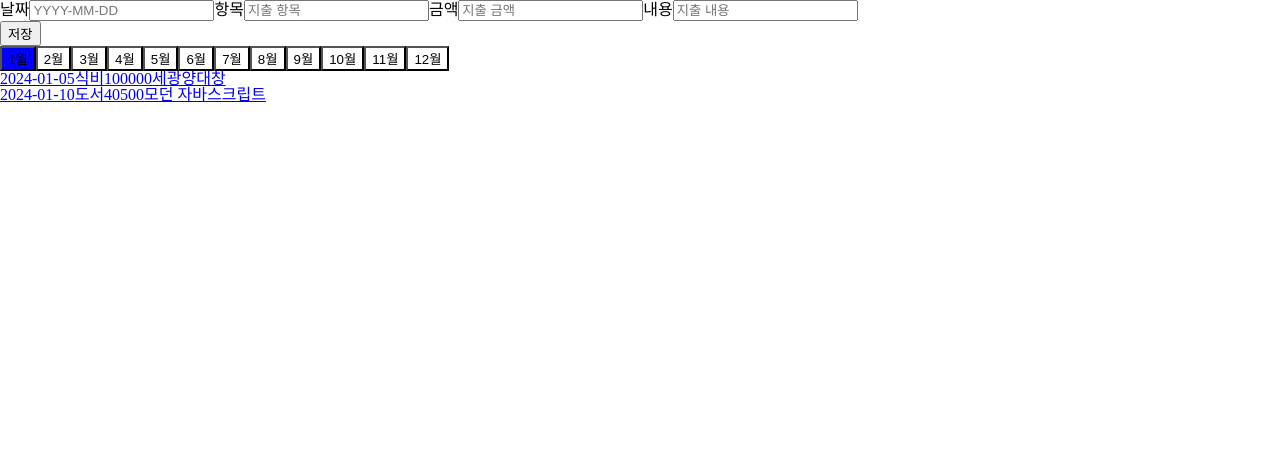
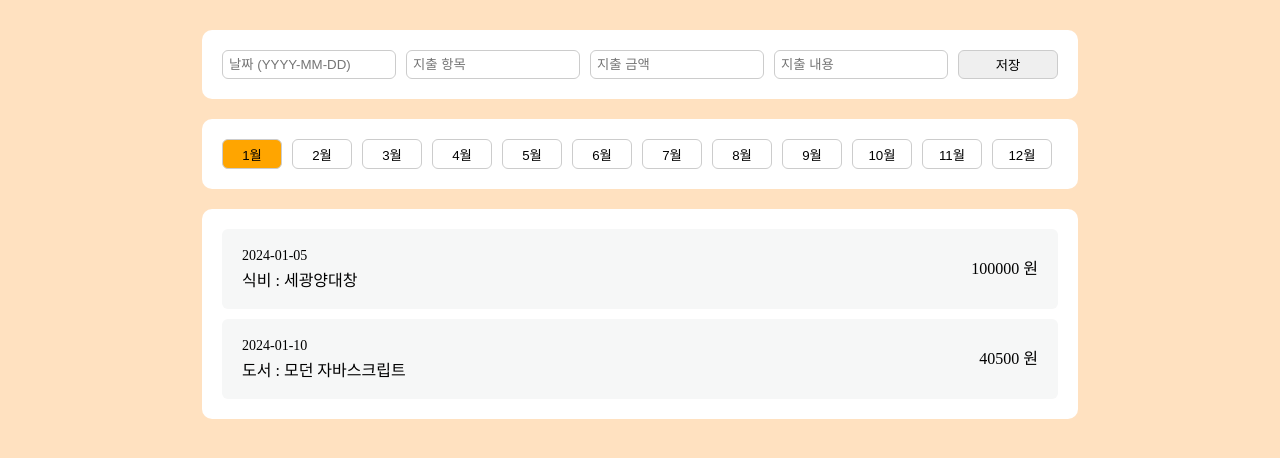
Before and after one commit to Dayeon-Cheon/pocket-money-tracker, a React (Vite) app: page / in a window 1280 px wide. Shown: the top 458 px of the page. Built offline with nearby package versions, Linux system fonts and the light colour scheme.

Commit message:
style: home

```diff
--- a/src/GlobalStyle.jsx
+++ b/src/GlobalStyle.jsx
@@ -2,7 +2,11 @@ import { createGlobalStyle } from "styled-components";
 
 const GlobalStyle = createGlobalStyle`
 body{
-    font-color: red;
+    display: flex;
+    flex-direction: column;
+    align-items: center;
+    margin: 30px;
+    background-color: #FFE1C0;
 }`;
 
 export default GlobalStyle;
--- a/src/components/ExpenseForm.jsx
+++ b/src/components/ExpenseForm.jsx
@@ -1,6 +1,7 @@
 import { useRef } from "react";
 import { useDispatch } from "react-redux";
 import { addExpense } from "../redux/slices/expensesSlice";
+import styled from "styled-components";
 
 const ExpenseForm = () => {
   const dispatch = useDispatch();
@@ -48,47 +49,64 @@ const ExpenseForm = () => {
   };
 
   return (
-    <section>
+    <InputFormSection>
       <form onSubmit={handleSubmitExpense}>
-        <div>
-          <div>
-            <label htmlFor="date">날짜</label>
-            <input
+        <FormDiv>
+          <ExpenseInput
             ref={dateInputRef}
             id="date"
             type="text"
-              placeholder="YYYY-MM-DD"
-            ></input>
-            <label htmlFor="item">항목</label>
-            <input
+            placeholder="날짜 (YYYY-MM-DD)"
+          ></ExpenseInput>
+          <ExpenseInput
             ref={itemInputRef}
             id="item"
             type="text"
             placeholder="지출 항목"
-            ></input>
-            <label htmlFor="amount">금액</label>
-            <input
+          ></ExpenseInput>
+          <ExpenseInput
             ref={amountInputRef}
             id="amount"
             type="text"
             placeholder="지출 금액"
-            ></input>
-            <label htmlFor="description">내용</label>
-            <input
+          ></ExpenseInput>
+          <ExpenseInput
             ref={descriptionInputRef}
             name="description"
             id="description"
             type="text"
             placeholder="지출 내용"
-            ></input>
-          </div>
-          <div>
-            <button type="submit">저장</button>
-          </div>
-        </div>
+          ></ExpenseInput>
+          <SaveButton type="submit">저장</SaveButton>
+        </FormDiv>
       </form>
-    </section>
+    </InputFormSection>
   );
 };
 
 export default ExpenseForm;
+
+const InputFormSection = styled.section`
+  padding: 20px;
+  border-radius: 10px;
+  background-color: white;
+`;
+
+const FormDiv = styled.div`
+  display: flex;
+  gap: 10px;
+`;
+
+const ExpenseInput = styled.input`
+  padding: 6px;
+  border-radius: 6px;
+  border: 1px solid #ccc;
+  width: 160px;
+`;
+
+const SaveButton = styled.button`
+  border: 1px solid #ccc;
+  border-radius: 6px;
+  width: 100px;
+  cursor: pointer;
+`;
--- a/src/components/MonthSelector.jsx
+++ b/src/components/MonthSelector.jsx
@@ -1,10 +1,6 @@
-import styled from "styled-components";
 import { useDispatch, useSelector } from "react-redux";
 import { setSelectedMonth } from "../redux/slices/expensesSlice";
-
-const MonthButton = styled.button`
-  background-color: ${(props) => (props.$isSelected ? "blue" : "white")};
-`;
+import styled from "styled-components";
 
 const MonthSelector = () => {
   const months = [1, 2, 3, 4, 5, 6, 7, 8, 9, 10, 11, 12];
@@ -16,8 +12,8 @@ const MonthSelector = () => {
   };
 
   return (
-    <section>
-      <div>
+    <MonthSelectingSection>
+      <MonthButtonContainer>
         {months.map((month) => (
           <MonthButton
             key={month}
@@ -27,9 +23,30 @@ const MonthSelector = () => {
             {month}월
           </MonthButton>
         ))}
-      </div>
-    </section>
+      </MonthButtonContainer>
+    </MonthSelectingSection>
   );
 };
 
 export default MonthSelector;
+
+const MonthSelectingSection = styled.section`
+  padding: 20px;
+  margin-top: 20px;
+  border-radius: 10px;
+  background-color: white;
+`;
+
+const MonthButtonContainer = styled.div`
+  display: flex;
+  gap: 10px;
+`;
+
+const MonthButton = styled.button`
+  background-color: ${(props) => (props.$isSelected ? "orange" : "white")};
+  border: 1px solid #ccc;
+  border-radius: 6px;
+  width: 60px;
+  height: 30px;
+  cursor: pointer;
+`;
--- a/src/components/MonthlyExpenseOverview.jsx
+++ b/src/components/MonthlyExpenseOverview.jsx
@@ -1,12 +1,13 @@
 import { Link } from "react-router-dom";
 import { useSelector } from "react-redux";
+import styled from "styled-components";
 
 const MonthlyExpenseOverview = () => {
   const selectedMonth = useSelector((state) => state.expenses.selectedMonth);
   const expenses = useSelector((state) => state.expenses.expenses);
 
   return (
-    <section>
+    <ExpenseListSection>
       <div>
         <ul>
           {expenses
@@ -15,24 +16,69 @@ const MonthlyExpenseOverview = () => {
                 parseInt(expense.date.substring(5, 7), 10) === selectedMonth
             )
             .map((expense) => (
-              <li key={expense.id}>
-                <Link to={`/detail/${expense.id}`} state={expense}>
-                  <span>{expense.date}</span>
-                  <span>{expense.item}</span>
-                  <span>{expense.amount}</span>
-                  <span>
-                    {/* 나중에 css로 구현? */}
-                    {expense.description.length > 50
-                      ? expense.description.slice(0, 47) + "..."
-                      : expense.description}
-                  </span>
-                </Link>
-              </li>
+              <ExpenseListItem key={expense.id}>
+                <ExpenseItemLink to={`/detail/${expense.id}`} state={expense}>
+                  <ExpenseLeftDiv>
+                    <ExpenseDateSpan>{expense.date}</ExpenseDateSpan>
+                    <span>
+                      {expense.item}
+                      &nbsp;:&nbsp;
+                      {expense.description.length > 50
+                        ? expense.description.slice(0, 47) + "..."
+                        : expense.description}
+                    </span>
+                  </ExpenseLeftDiv>
+                  <ExpenseRightDiv>
+                    <span>{expense.amount}&nbsp;원</span>
+                  </ExpenseRightDiv>
+                </ExpenseItemLink>
+              </ExpenseListItem>
             ))}
         </ul>
       </div>
-    </section>
+    </ExpenseListSection>
   );
 };
 
 export default MonthlyExpenseOverview;
+
+const ExpenseListSection = styled.section`
+  padding: 20px;
+  margin-top: 20px;
+  border-radius: 10px;
+  background-color: white;
+`;
+
+const ExpenseListItem = styled.li`
+  &:not(:last-child) {
+    margin-bottom: 10px;
+  }
+`;
+
+const ExpenseItemLink = styled(Link)`
+  display: flex;
+  justify-content: space-between;
+  padding: 20px;
+  border-radius: 6px;
+  background-color: #f6f7f7;
+  text-decoration-line: none;
+  color: black;
+  &:hover {
+    background-color: orange;
+  }
+`;
+
+const ExpenseLeftDiv = styled.div`
+  display: flex;
+  flex-direction: column;
+  gap: 10px;
+`;
+
+const ExpenseDateSpan = styled.span`
+  font-size: 14px;
+`;
+
+const ExpenseRightDiv = styled.div`
+  display: flex;
+  align-items: center;
+`;
--- a/src/main.jsx
+++ b/src/main.jsx
@@ -2,9 +2,13 @@ import React from "react";
 import ReactDOM from "react-dom/client";
 import App from "./App.jsx";
 import "./reset.css";
+import { Provider } from "react-redux";
+import store from "./redux/config/configStore";
 
 ReactDOM.createRoot(document.getElementById("root")).render(
   <React.StrictMode>
-    <App />
+    <Provider store={store}>
+      <App />
+    </Provider>
   </React.StrictMode>
 );
```
Also changed, not shown: src/App.jsx (+0 -7 lines). Lines whose indentation alone changed are shown as unchanged.
